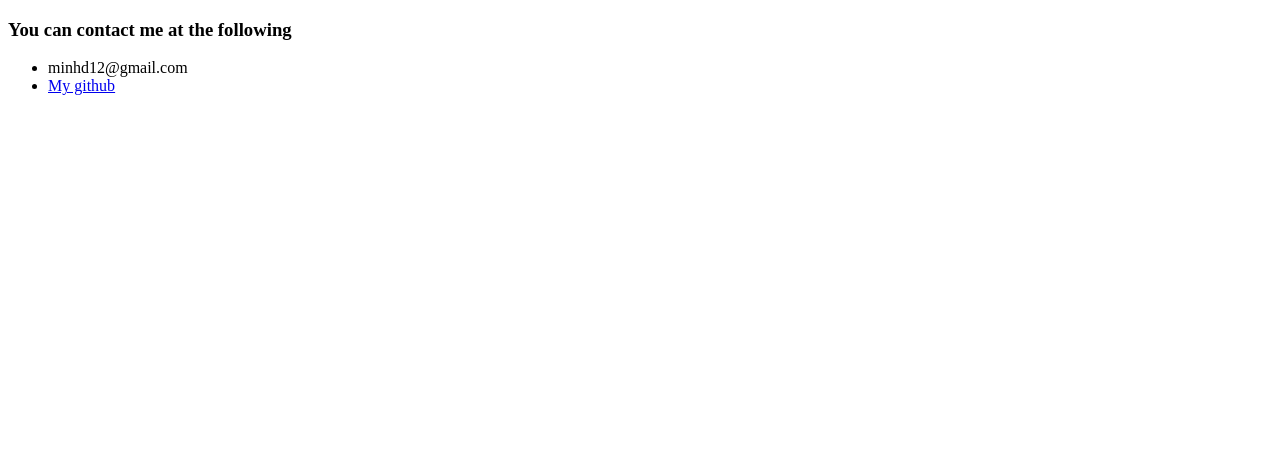
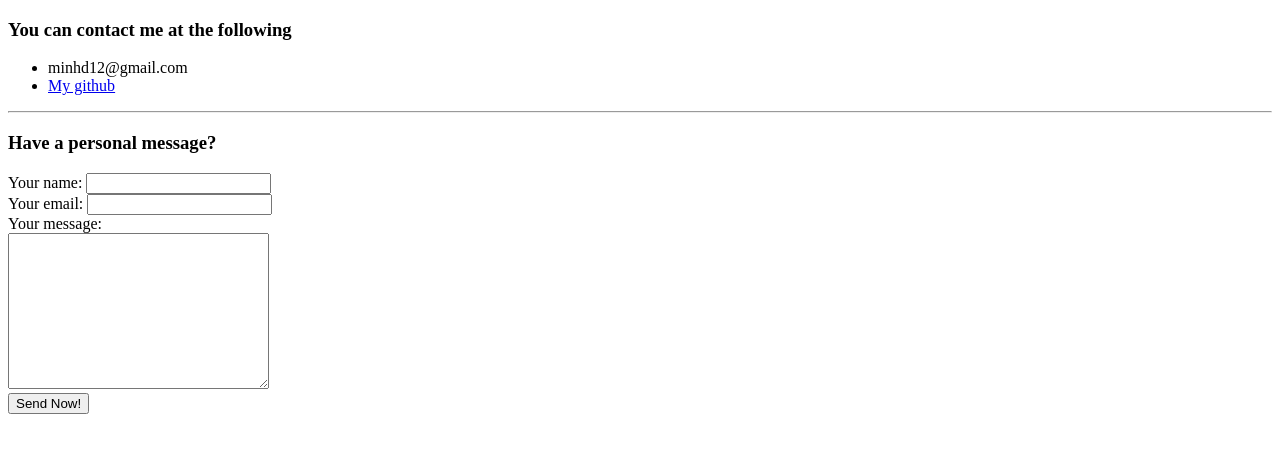
Before and after one commit to clamslam12/webdevUdemy, a plain HTML site: page personal_site/contact_me.html in a window 1280 px wide. Drawn offline with Linux system fonts and the light colour scheme.

Commit message:
added contact form with "mailto"

```diff
--- a/personal_site/contact_me.html
+++ b/personal_site/contact_me.html
@@ -11,5 +11,22 @@
       <li>minhd12@gmail.com</li>
       <li><a href="https://github.com/clamslam12" target="_blank">My github</a></li>
     </ul>
+    <hr>
+    <h3><strong>Have a personal message?</strong></h3>
+    <!--FORM-->
+    <form action="mailto:minhd12@gmail.com" method="post" enctype="text/plain" target="_top">
+      <label for="">Your name:</label>
+      <input type="text" name="your_name" >
+      <br>
+      <label for="">Your email:</label>
+      <input type="email" name="your_email">
+      <br>
+      <label for="">Your message:</label>
+      <br>
+      <textarea name="your_message" id="" cols="30" rows="10"></textarea>
+      <br>
+      <input type="submit" value="Send Now!">
+
+    </form>
   </body>
 </html>
```
